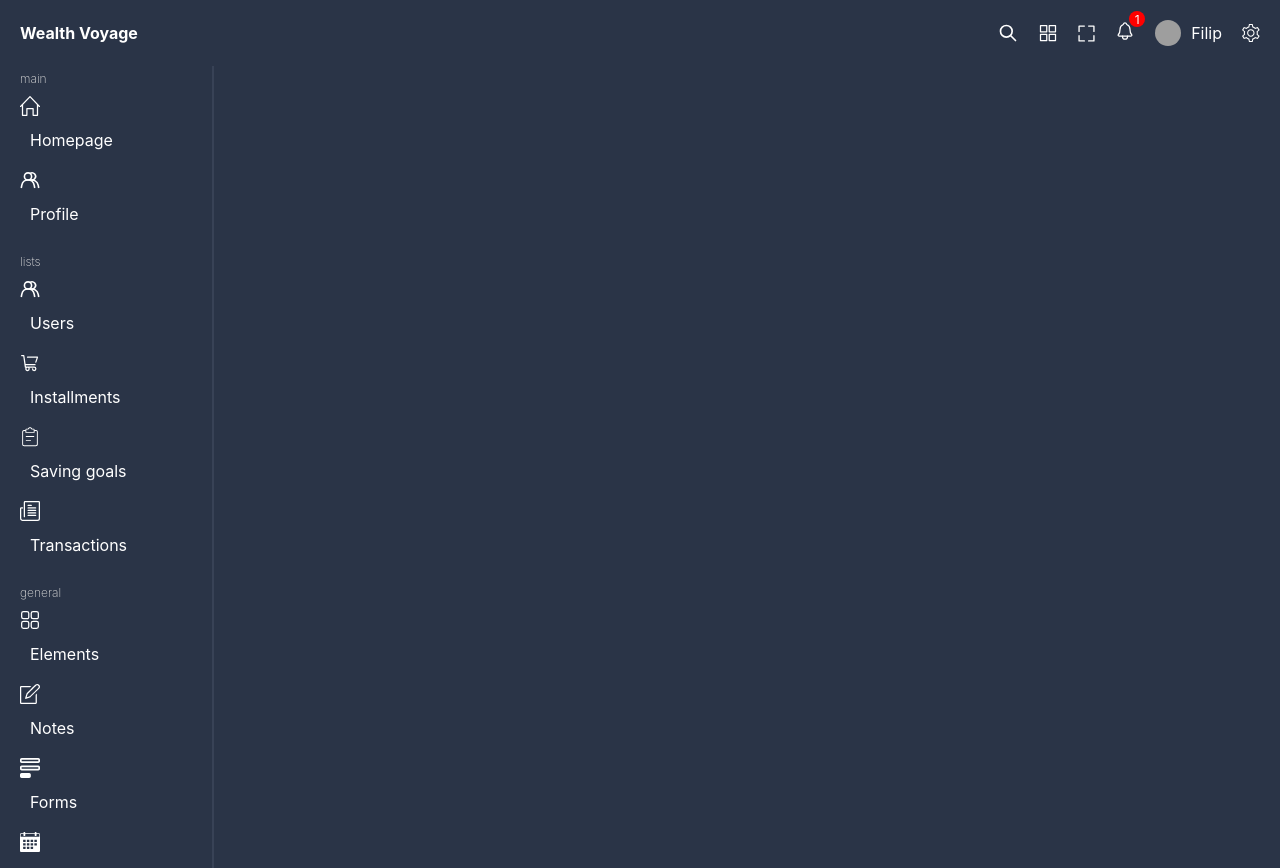
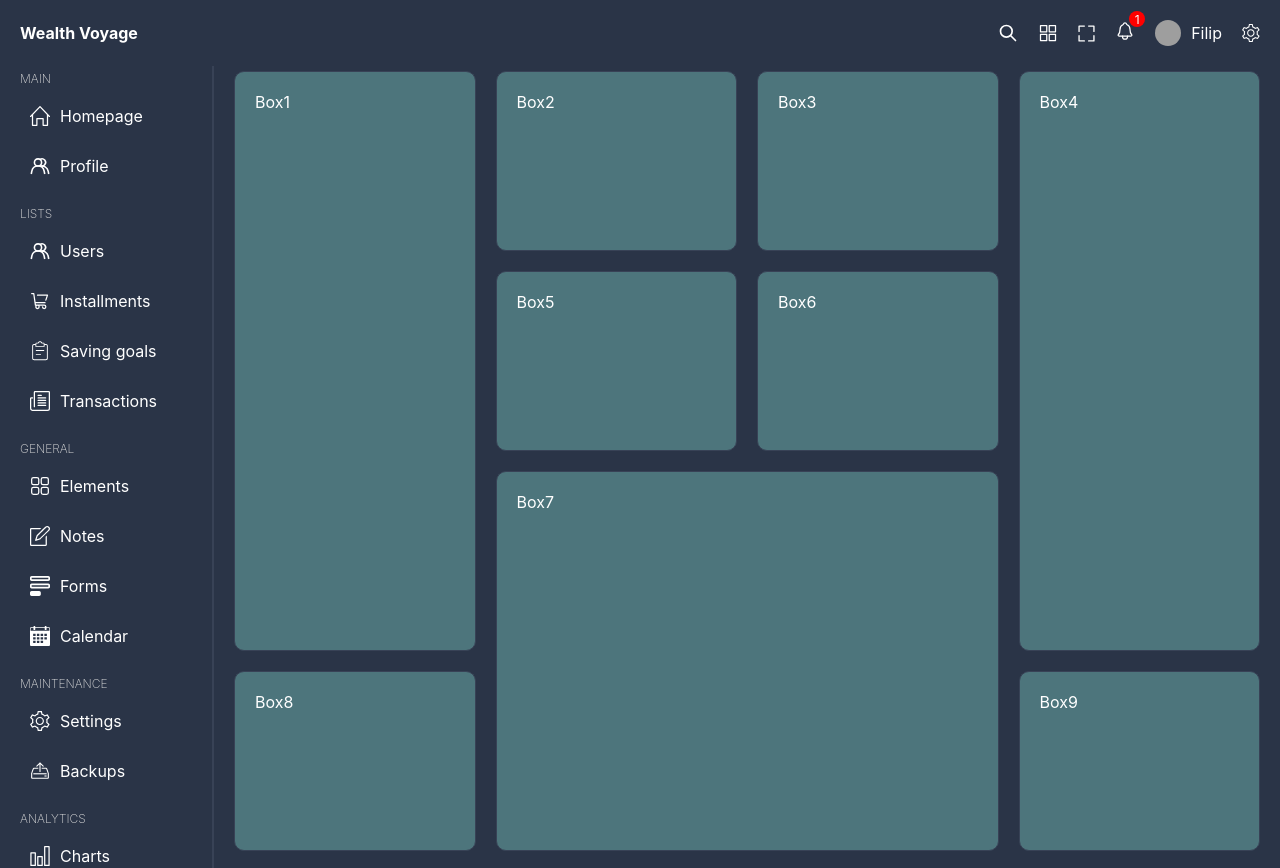
Before and after one commit to Filip-Politowski/WealthVoyage, a React (Create React App) app in the folder WealthVoyage-frontend-02/wealth-voyage/: page / in a window 1280 px wide. Shown: the top 868 px of the page. Built offline with nearby package versions, Linux system fonts and the light colour scheme; grey boxes are pictures that could not be loaded.

Commit message:
template for grid in home page

```diff
--- a/WealthVoyage-frontend-02/wealth-voyage/src/components/menu/menu.scss
+++ b/WealthVoyage-frontend-02/wealth-voyage/src/components/menu/menu.scss
@@ -11,8 +11,9 @@
       font-size: 12px;
       font-weight: 200;
       color: $soft-color;
+      text-transform: uppercase;
     }
-    .listItemTitle {
+    .listItem {
       display: flex;
       align-items: center;
       gap: 10px;
--- a/WealthVoyage-frontend-02/wealth-voyage/src/pages/home/Home.tsx
+++ b/WealthVoyage-frontend-02/wealth-voyage/src/pages/home/Home.tsx
@@ -1,10 +1,18 @@
 import React from 'react'
-import "./home.css"
+import "./home.scss"
 
 const Home = () => {
   return (
     <div className="home">
-
+      <div className="box box1">Box1</div>
+      <div className="box box2">Box2</div>
+      <div className="box box3">Box3</div>
+      <div className="box box4">Box4</div>
+      <div className="box box5">Box5</div>
+      <div className="box box6">Box6</div>
+      <div className="box box7">Box7</div>
+      <div className="box box8">Box8</div>
+      <div className="box box9">Box9</div>
     </div>
   );
 }
--- a/WealthVoyage-frontend-02/wealth-voyage/src/pages/home/home.css
+++ /dev/null
@@ -1,3 +0,0 @@
-.home{
-
-}
--- /dev/null
+++ b/WealthVoyage-frontend-02/wealth-voyage/src/pages/home/home.scss
@@ -0,0 +1,28 @@
+@import "../../styles/variables.scss";
+
+.home{
+display: grid;
+gap: 20px;
+grid-template-columns: repeat(4, 1fr);
+grid-auto-rows: minmax(180px, auto);
+
+    .box{
+        padding: 20px;
+        border-radius: 10px;
+        border: 1px solid $soft-bg;
+        background-color: #4d757c;
+
+    }
+    .box1{
+        grid-column: span 1;
+        grid-row: span 3;
+    }
+     .box4{
+        grid-column: span 1;
+        grid-row: span 3;
+    }
+    .box7{
+        grid-column: span 2;
+        grid-row: span 2;
+    }
+}
```
